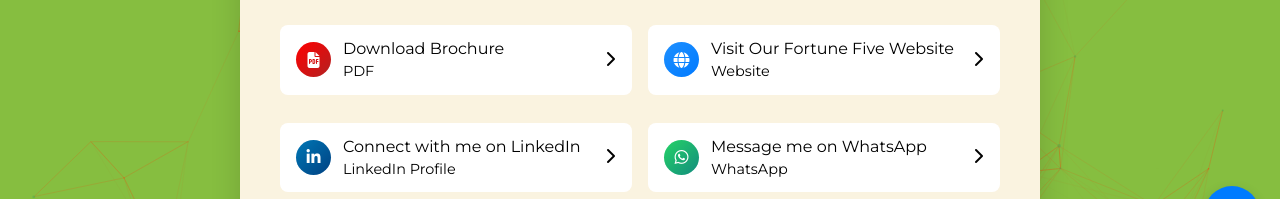
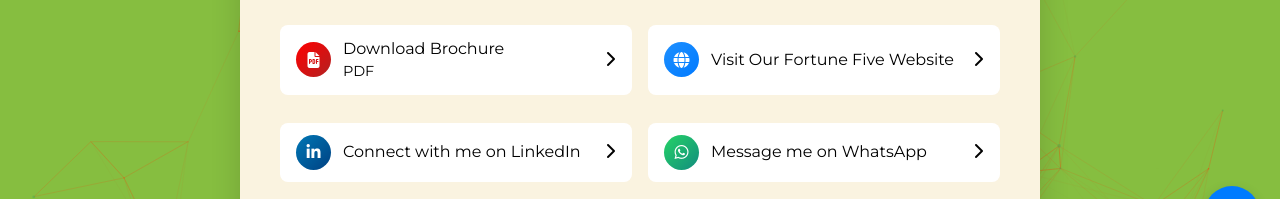
Before and after one commit to Vrushali-vip/linksv, a plain HTML site: page index.html in a window 1280 px wide. Shown: the part 467-666 px from the top of the page. Drawn offline with nearby package versions, Linux system fonts and the light colour scheme.

Commit message:
Duplicates removed

```diff
--- a/index.html
+++ b/index.html
@@ -73,8 +73,6 @@
                     </figure>
                     <h1 class="title is-4 name" data-aos="fade-up" data-aos-delay="400">Vidit Mehta</h1><br>
                     <p class=" title-details" data-aos="fade-up" data-aos-delay="500">Deputy General Manager</p><br><br>
-                    <!-- <p class="subtitle title-details" data-aos="fade-up" data-aos-delay="500">Fortune Five Insurance
-                        Brokers Pvt Ltd.</p> -->
                         <p data-aos="fade-up" data-aos-delay="500">
                             <img src="/logo-large.png" alt="Fortune Five Logo" class="logo-small" />
                         </p>
@@ -118,7 +116,7 @@
                                 <i class="fas fa-globe"></i> <!-- Changed icon to a globe for a website -->
                             </span>
                             <div class="link-text">Visit Our Fortune Five Website
-                                <p class="link-type">Website</p>
+                                <!-- <p class="link-type">Website</p> -->
                             </div>
                             <span class="arrow"><i class="fas fa-chevron-right"></i></span>
                         </a>
@@ -129,7 +127,7 @@
                             </span>
                             <div class="link-text">
                                 Connect with me on LinkedIn
-                                <p class="link-type">LinkedIn Profile</p>
+                                <!-- <p class="link-type">LinkedIn Profile</p> -->
                             </div>
                             <span class="arrow"><i class="fas fa-chevron-right"></i></span>
                         </a>
@@ -140,7 +138,7 @@
                             </span>
                             <div class="link-text">
                                 Message me on WhatsApp
-                                <p class="link-type"> WhatsApp</p>
+                                <!-- <p class="link-type"> WhatsApp</p> -->
                             </div>
                             <span class="arrow"><i class="fas fa-chevron-right"></i></span>
                         </a>
```
